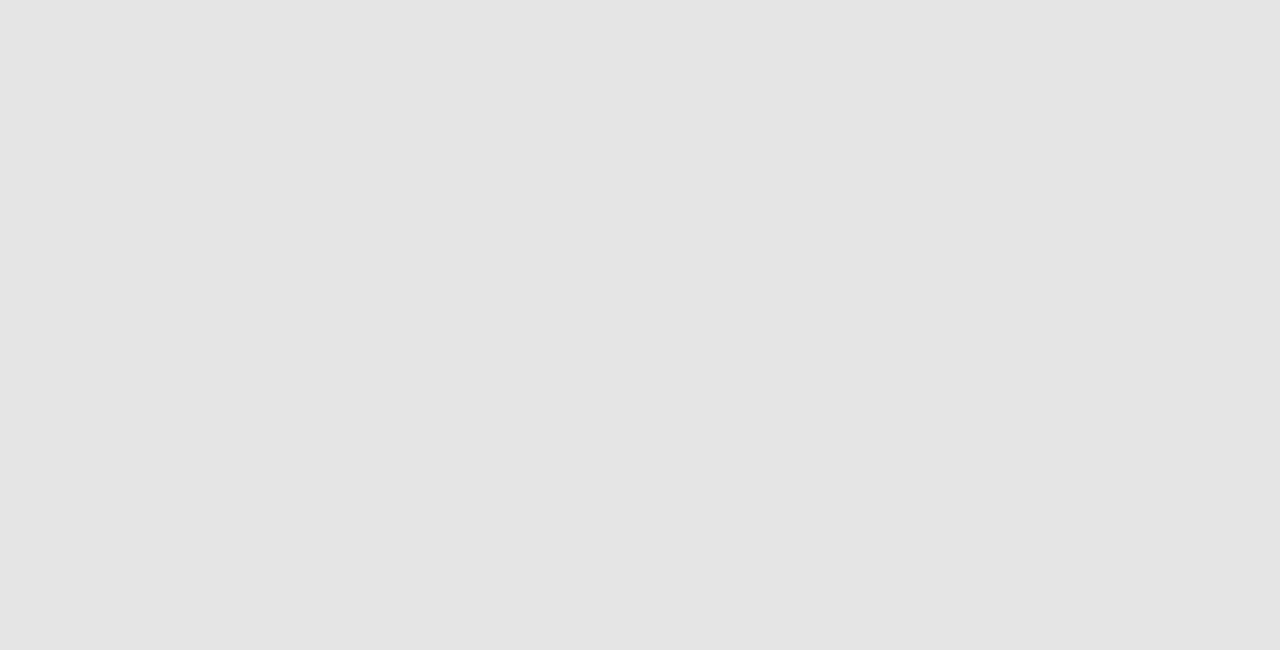
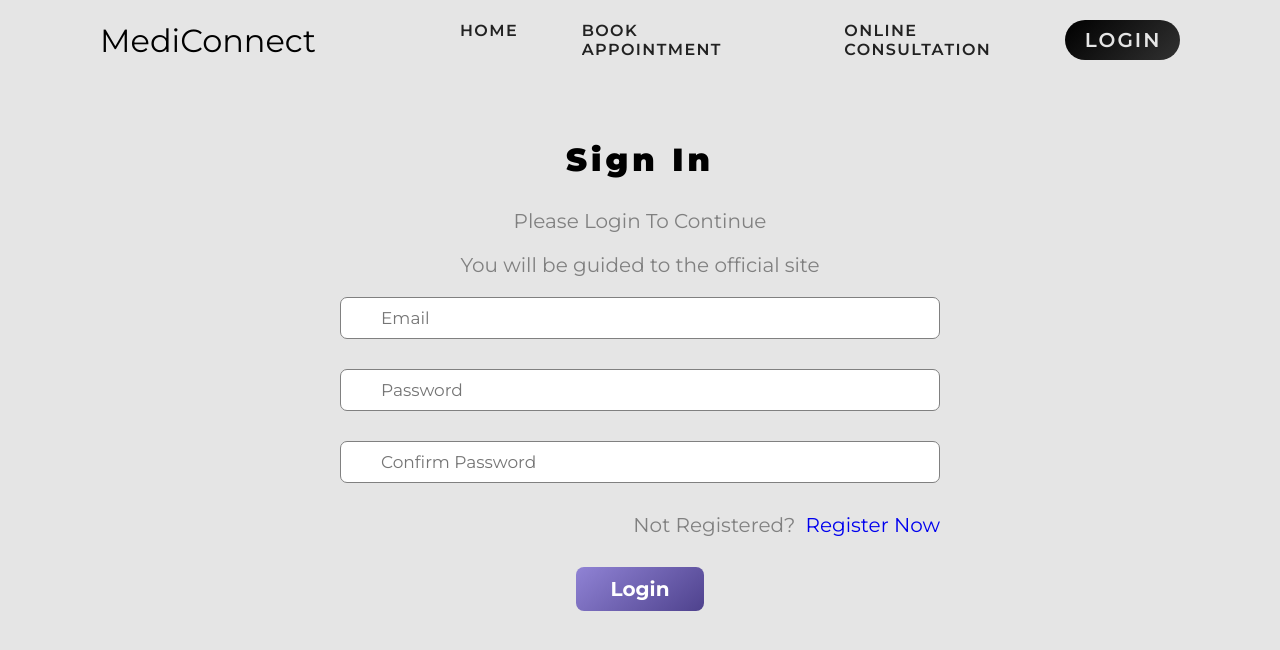
Before and after one commit to gangakailas/Medi, a React (Vite) app in the folder frontend/: page /login in a window 1280 px wide. Shown: the top 650 px of the page. Built offline with nearby package versions, Linux system fonts and the light colour scheme; no server answers.

Commit message:
Updated Navbar and Login page frontend, modified App.jsx and App.css

```diff
--- a/frontend/src/App.css
+++ b/frontend/src/App.css
@@ -458,12 +458,12 @@
 }
 nav .navLinks .links {
   display: flex;
-  gap: 25px;
+  gap: 65px;
 }
 nav .navLinks .links a {
   text-decoration: none;
   color: #222;
-  font-size: 20px;
+  font-size: 16px;
   font-weight: 600;
   letter-spacing: 1.4px;
 }
--- a/frontend/src/App.jsx
+++ b/frontend/src/App.jsx
@@ -1,6 +1,6 @@
 import React from 'react'
 import "./App.css"
-import {BrowserRouter as Router, Routes, Route} from "react-router-dom"
+import { BrowserRouter as Router, Routes, Route } from "react-router-dom"
 import Home from "./pages/Home";
 import Appointment from "./pages/Appointment";
 import Online from "./pages/Online";
@@ -8,12 +8,31 @@
 import Login from "./pages/Login";
 import { ToastContainer } from 'react-toastify';
 import 'react-toastify/dist/ReactToastify.css';
+import Navbar from "./components/Navbar.jsx";
+import { useEffect, useContext } from 'react';
+import axios from "axios";
+import { Context } from "./main";
 
 
 const App = () => {
+  const {isAuthenticated, setIsAuthenticated, setUser} = useContext(Context);
+  useEffect(()=>{
+    const fetchUser = async()=>{
+      try {
+        const response = await axios.get("", {withCredentials: true});
+        setIsAuthenticated(true);
+        setUser(response.data.user);
+      } catch (error) {
+        setIsAuthenticated(false);
+        setUser([]);
+      }
+    };
+    fetchUser();
+  }, [isAuthenticated]);
   return (
     <>
       <Router>
+        <Navbar/>
         <Routes>
           <Route path='/' element={<Home/>}/>
           <Route path='/appointment' element={<Appointment/>}/>
--- a/frontend/src/components/Navbar.jsx
+++ b/frontend/src/components/Navbar.jsx
@@ -1,19 +1,30 @@
 import React from 'react'
+import { useContext, useState } from 'react';
 import { Context } from '../main'
-import { Link } from 'react-router-dom'
+import { Link , useNavigate} from 'react-router-dom'
+import axios from "axios"
+import { toast } from "react-toastify"
 
 const Navbar = () => {
-  const [show, setShow] = useStae(false)
-  const {} = useContext(Context)
+  const [show, setShow] = useState(false)
+  const { isAuthenticated, setIsAuthenticated } = useContext(Context)
 
-    const handeLogout = async()=>{
-        try {
-            await axios.get("", { withCredentials: true});
-        } catch (error) {
+  const navigateTo = useNavigate();
 
-        }
-    }
-    const gotoLogin = () => {};
+  const handleLogout = async()=>{
+    await axios.get("", {
+        withCredentials: true,
+    })
+    .then(res=>{
+        toast.success(res.data.message);
+        setIsAuthenticated(false);
+    }).catch(err=>{
+        toast.error(err.response.data.message)
+    });
+  }
+  const gotoLogin = () => {
+    navigateTo("/login");
+  };
 
   return (
     <nav className='container'>
@@ -25,7 +36,7 @@
                 <Link to={"/online"}>ONLINE CONSULTATION</Link>
             </div>
             {isAuthenticated ? (
-                <button className="logoutBtn btn" onClick={(handleLogout)=>}>
+                <button className="logoutBtn btn" onClick={(handleLogout)}>
                     LOGOUT
                 </button>
             ) : (
@@ -38,4 +49,4 @@
   )
 }
 
-export default Navbar
+export default Navbar;
--- a/frontend/src/pages/Login.jsx
+++ b/frontend/src/pages/Login.jsx
@@ -1,7 +1,60 @@
-import React from 'react';
+import React, { useContext, useState } from 'react';
+import { Context } from '../main';
+import { useNavigate, Link, Navigate } from 'react-router-dom';
 
 const Login = () => {
-  return <div></div>;
+  const { isAuthenticated, setIsAuthenticated } = useContext(Context);
+
+  const [email, setEmail] = useState("");
+  const [password, setPassword] = useState("");
+  const [confirmPassword, setConfirmPassword] = useState("");
+
+  const navigateTo = useNavigate();
+
+  const handleLogin = async(e)=>{
+    e.preventDefault();
+  };
+
+  if (isAuthenticated) {
+    return <Navigate to={"/"} />;
+  }
+
+  return (
+    <div className="container form-component login-form">
+      <h2>Sign In</h2> {/* Fix the typo in 'Sign In' */}
+      <p>Please Login To Continue</p>
+      <p>You will be guided to the official site</p> {/* Fix the typo in 'You' */}
+      <form onSubmit={handleLogin}>
+        <input
+          type="text"
+          value={email}
+          onChange={(e) => setEmail(e.target.value)}
+          placeholder="Email"
+        />
+        <input
+          type="password"
+          value={password}
+          onChange={(e) => setPassword(e.target.value)}
+          placeholder="Password"
+        />
+        <input
+          type="password"
+          value={confirmPassword}
+          onChange={(e) => setConfirmPassword(e.target.value)}
+          placeholder="Confirm Password"
+        />
+        <div style={{ display: "flex", gap: "10px", justifyContent: "flex-end", flexDirection: "row" }}>
+          <p style={{ marginBottom: 0 }}>Not Registered?</p>
+          <Link to={"/register"} style={{ textDecoration: "none", alignItems: "center" }}>
+            Register Now
+          </Link>
+        </div>
+        <div style={{ display: "flex", justifyContent: "center", alignItems: "center" }}>
+          <button type="submit">Login</button>
+        </div>
+      </form>
+    </div>
+  );
 };
 
 export default Login;
```
